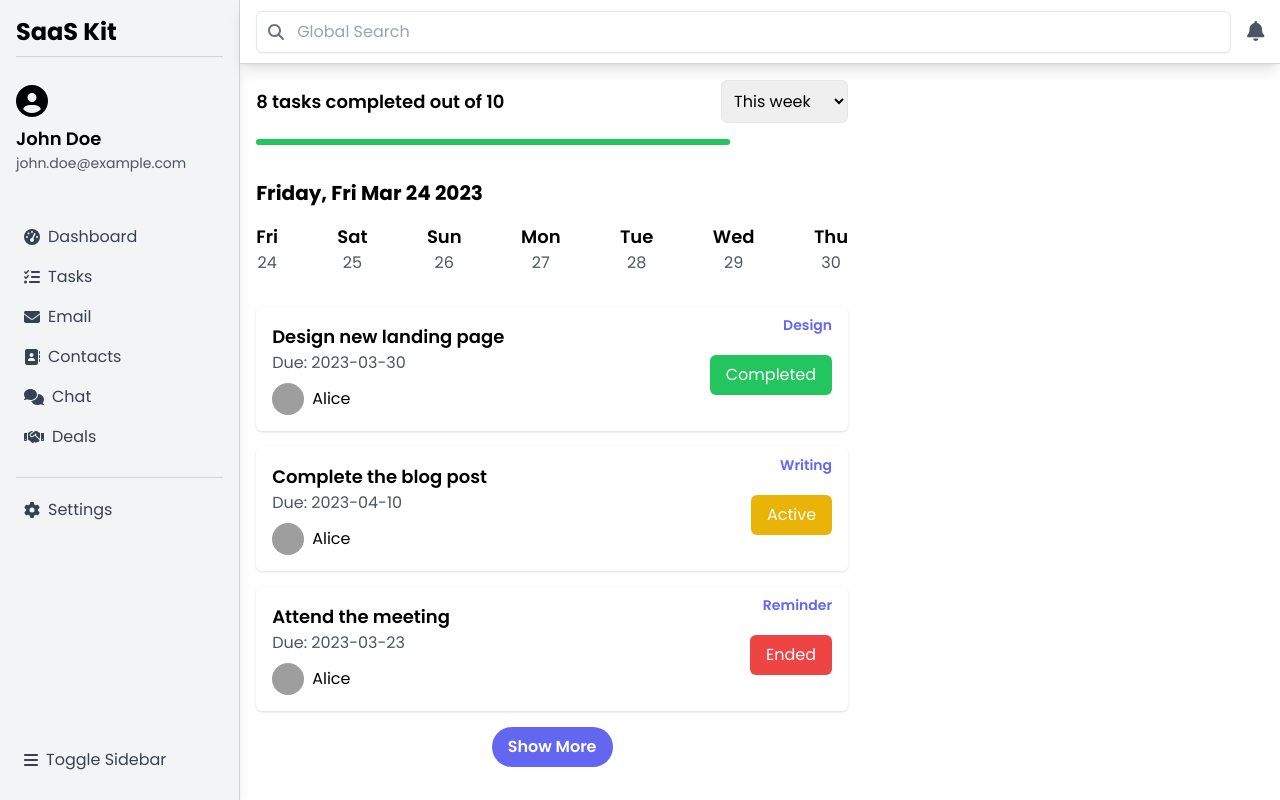
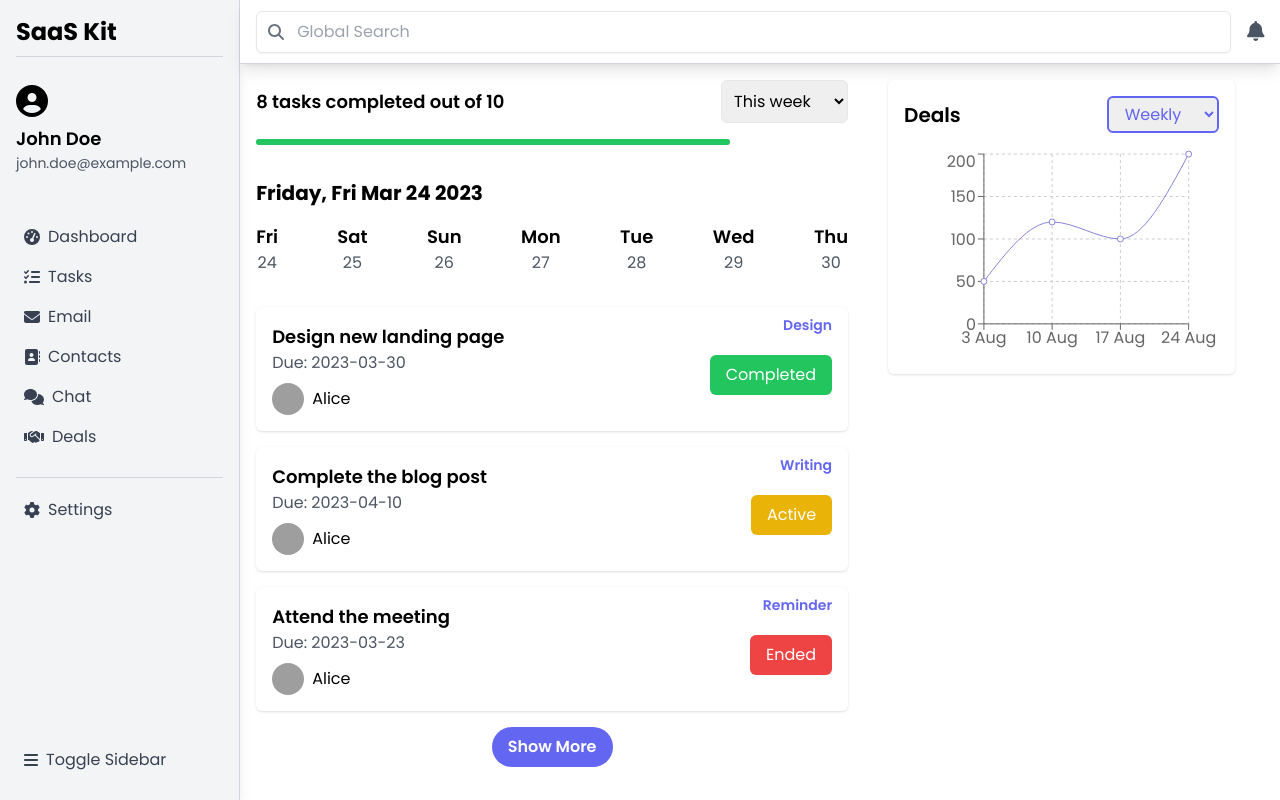
Before and after one commit to ashutosh-mishra4/GPT4-SaaS-Dashboard, a React (Vite) app: page / in a window 1280 px wide. Built offline with nearby package versions, Linux system fonts and the light colour scheme; grey boxes are pictures that could not be loaded.

Commit message:
Add DealsChart

```diff
--- a/src/App.jsx
+++ b/src/App.jsx
@@ -2,6 +2,7 @@ import React from "react";
 import MenuSidebar from "./components/MenuSidebar";
 import SearchBar from "./components/SearchBar";
 import TaskSection from "./components/TaskSection";
+import DealsChart from "./components/DealsChart";
 
 function App() {
   return (
@@ -9,7 +10,10 @@ function App() {
       <MenuSidebar />
       <div className="flex flex-col w-full">
         <SearchBar />
-        <TaskSection />
+        <div className="flex-1 flex">
+          <TaskSection />
+          <DealsChart />
+        </div>
         {/* Your other main content components */}
       </div>
     </div>
--- /dev/null
+++ b/src/components/DealsChart.jsx
@@ -0,0 +1,53 @@
+import React, { useState } from "react";
+import {
+  LineChart,
+  Line,
+  XAxis,
+  YAxis,
+  CartesianGrid,
+  Tooltip,
+  ResponsiveContainer,
+} from "recharts";
+
+const DealsChart = () => {
+  const [filter, setFilter] = useState("weekly");
+
+  const data = [
+    { date: "3 Aug", value: 50 },
+    { date: "10 Aug", value: 120 },
+    { date: "17 Aug", value: 100 },
+    { date: "24 Aug", value: 200 },
+  ];
+
+  return (
+    <div className="w-1/3 h-2/5 p-4 bg-white shadow rounded-md ml-6 mt-4">
+      {" "}
+      <div className="flex justify-between items-center mb-4">
+        <h2 className="text-xl font-semibold">Deals</h2>
+        <select
+          value={filter}
+          onChange={(e) => setFilter(e.target.value)}
+          className="border-2 border-indigo-500 text-indigo-500 py-1 px-3 rounded-md"
+        >
+          <option value="weekly">Weekly</option>
+          <option value="monthly">Monthly</option>
+          <option value="yearly">Yearly</option>
+        </select>
+      </div>
+      <ResponsiveContainer width="100%" height="80%">
+        <LineChart
+          data={data}
+          margin={{ top: 5, right: 30, left: 20, bottom: 5 }}
+        >
+          <CartesianGrid strokeDasharray="3 3" />
+          <XAxis dataKey="date" />
+          <YAxis domain={[0, 200]} />
+          <Tooltip />
+          <Line type="monotone" dataKey="value" stroke="#8884d8" />
+        </LineChart>
+      </ResponsiveContainer>
+    </div>
+  );
+};
+
+export default DealsChart;
```
